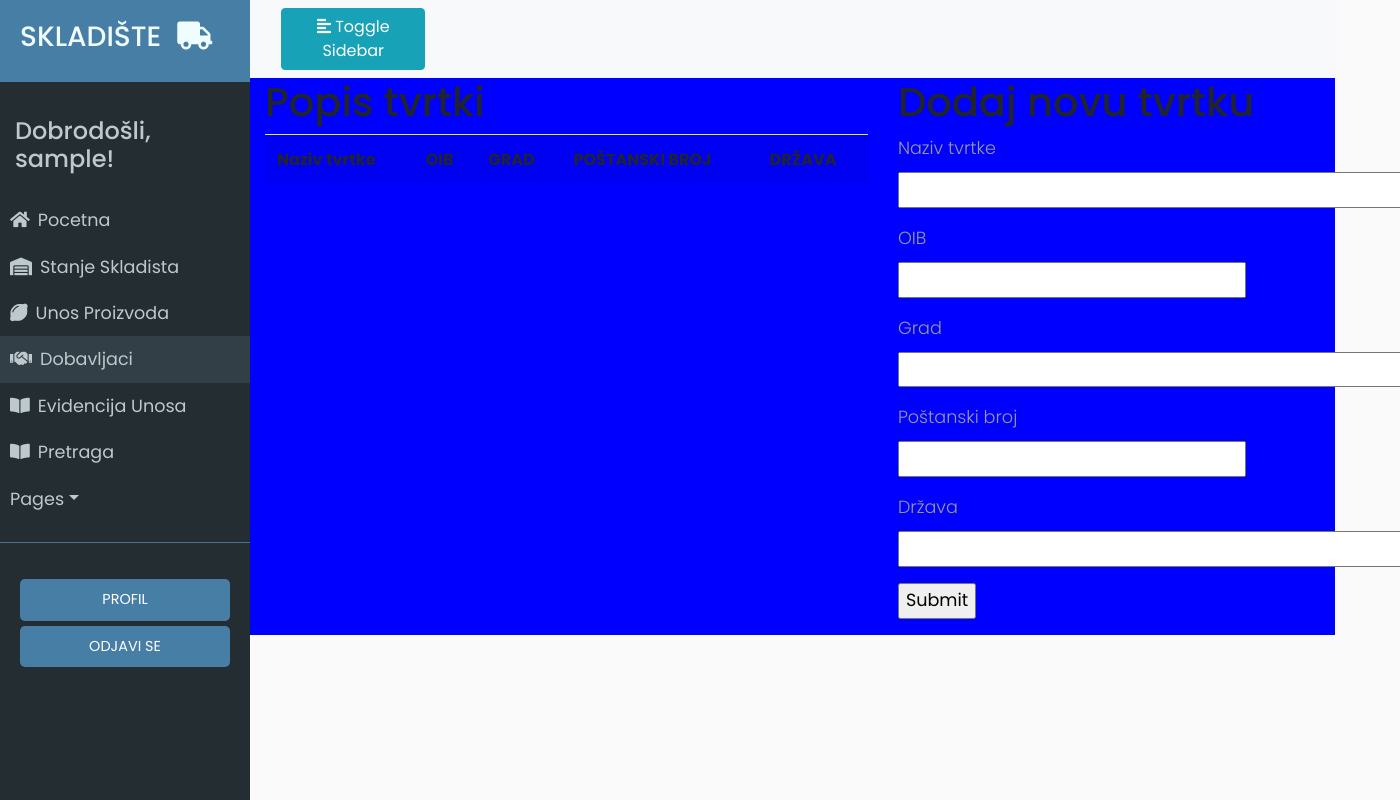
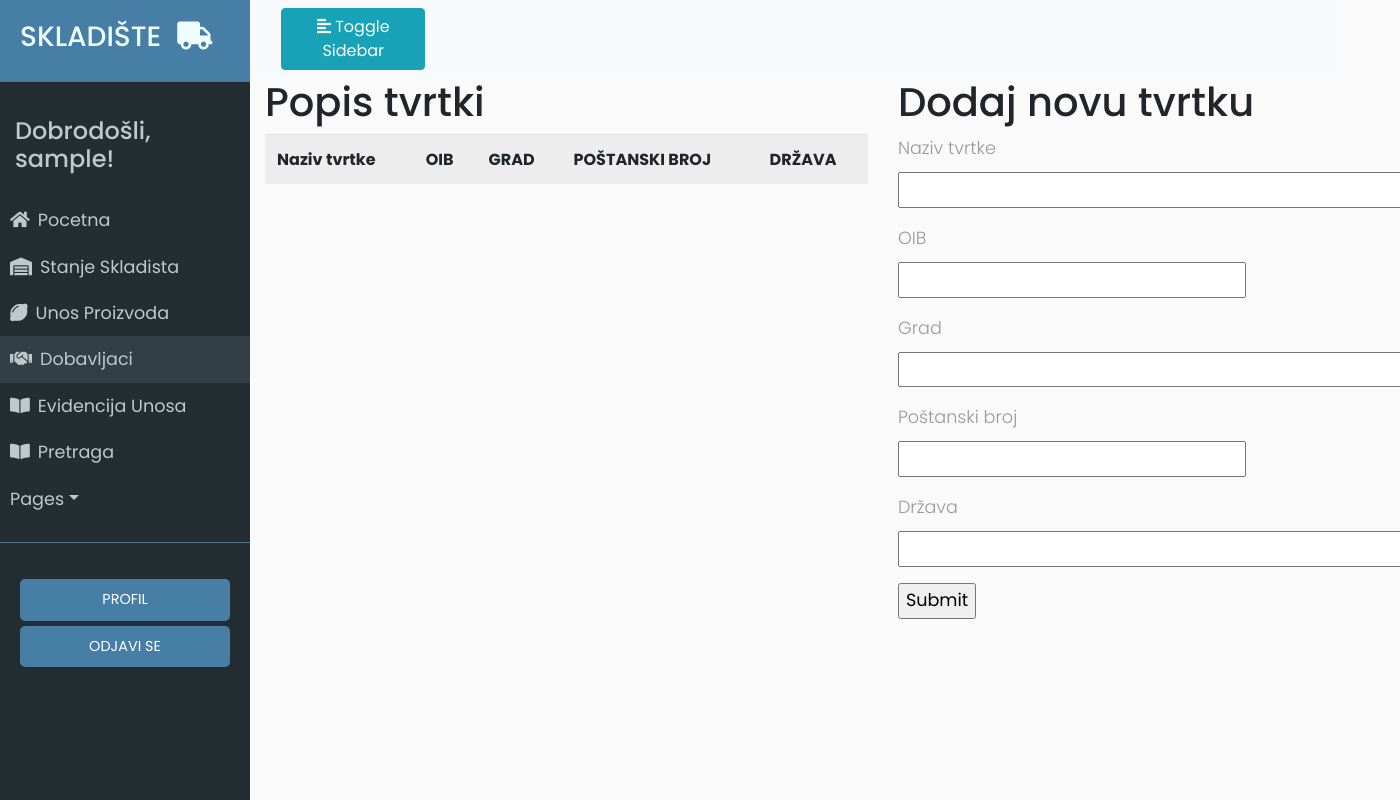
Before and after one commit to anirams/skladiste, a Flask app: page /dobavljaci in a window 1400 px wide; the page is wider, and only the part inside the window is pictured. Run offline with Flask 2, Linux system fonts and the light colour scheme; the visitor is signed in with stand-in values (Sample User, id 1); data comes from the database, SQL or seed files in the repository; both versions use the stored data as it was after the commit; data that the repository does not hold is empty; some libraries are stand-ins or nearby versions.

Commit message:
Front-end

```diff
--- a/app/templates/base.html
+++ b/app/templates/base.html
@@ -86,7 +86,7 @@
 
 	<!-- Page Content -->
 
-		<div id="content">
+		<div id="container">
 			<nav class="navbar navbar-expand-lg navbar-light bg-light">
 	        <div class="container-fluid">
 
@@ -108,7 +108,7 @@
 			</div>
 	    	</div>
 			</nav>
-			<div class="container plavo">
+			<div class="container">
 			{% block content %}
 			{% endblock %}
 			</div>
```
Also changed, not shown: app.db.
